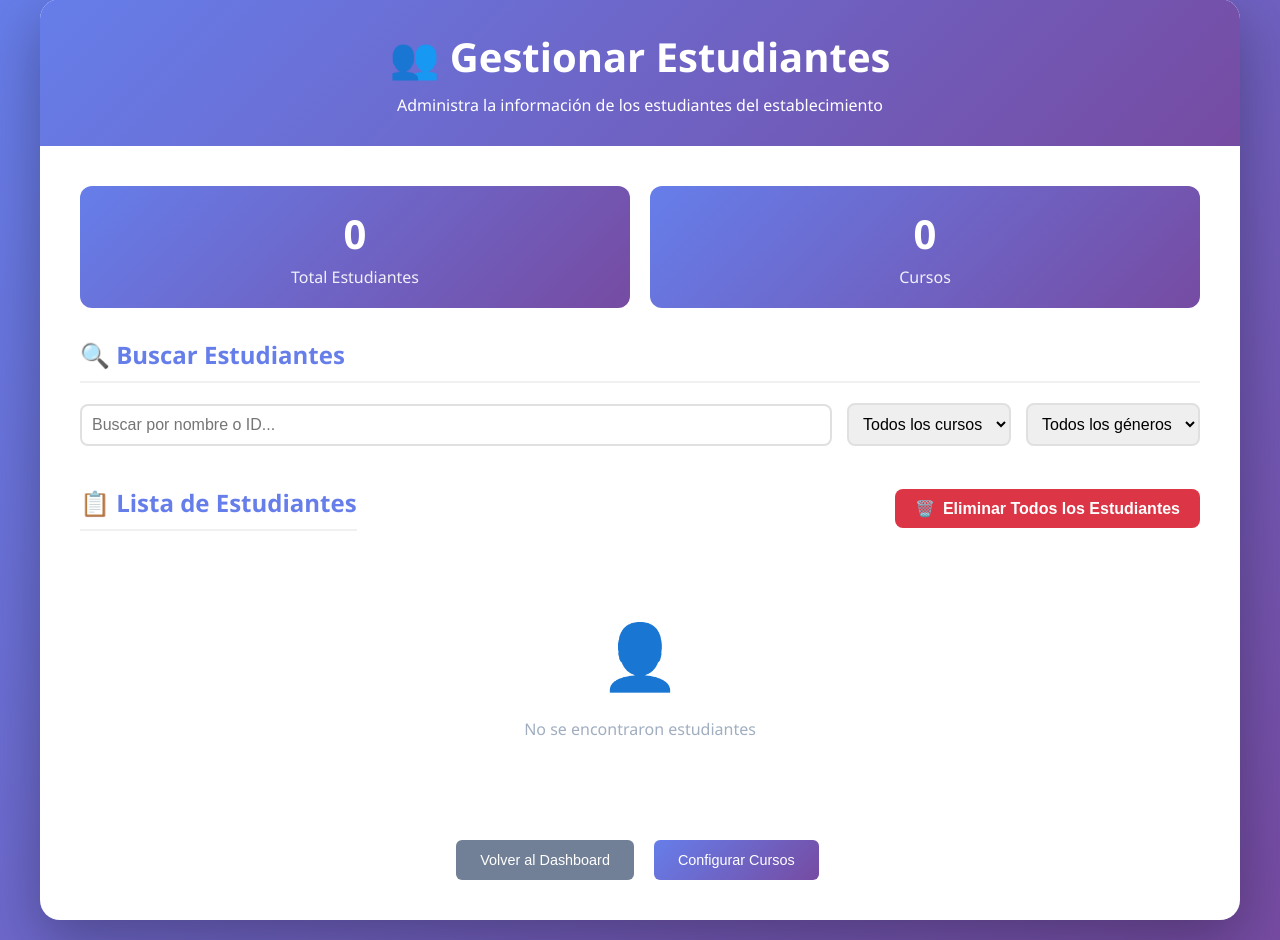
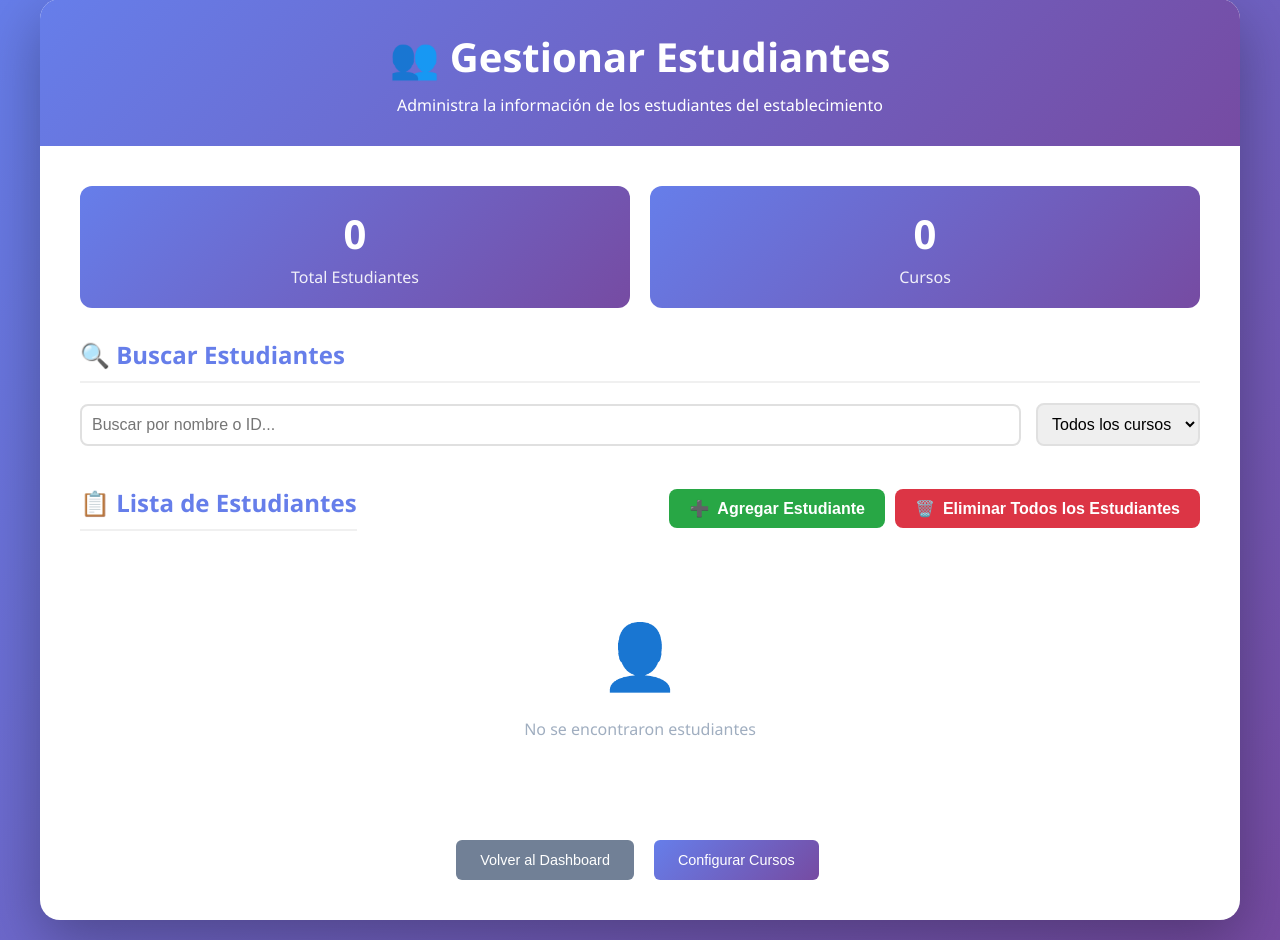
Before and after one commit to GonzaloMorenoDinamarca/convivir-v4-platform, a Flask app: page /gestionar_estudiantes in a window 1280 px wide. Shown: the part 21-961 px from the top of the page. Run offline with Flask 3, Linux system fonts and the light colour scheme; data that the repository does not hold is empty.

Commit message:
feat: Mejorar Gestionar Estudiantes - eliminar columnas y agregar estudiante individual
- Eliminar columnas Edad y Género de la tabla de estudiantes
- Eliminar filtro de género
- Agregar botón y modal para agregar estudiantes individuales
- Simplificar interfaz para mostrar solo ID/Nombre, Curso y Acciones
- Generar RUNs únicos automáticamente al agregar estudiantes

```diff
--- a/templates/gestionar_estudiantes.html
+++ b/templates/gestionar_estudiantes.html
@@ -279,11 +279,7 @@
                     <select id="filtro-curso">
                         <option value="">Todos los cursos</option>
                     </select>
-                    <select id="filtro-genero">
-                        <option value="">Todos los géneros</option>
-                        <option value="M">Masculino</option>
-                        <option value="F">Femenino</option>
-                    </select>
+
                 </div>
             </div>
 
@@ -291,9 +287,14 @@
             <div class="section">
                 <div style="display: flex; justify-content: space-between; align-items: center; margin-bottom: 20px;">
                     <h2 style="margin: 0;">📋 Lista de Estudiantes</h2>
-                    <button onclick="eliminarTodosLosEstudiantes()" class="btn-delete-all" style="background: #dc3545; color: white; padding: 10px 20px; border: none; border-radius: 8px; cursor: pointer; font-size: 1em; font-weight: 600; display: flex; align-items: center; gap: 8px;">
-                        <span>🗑️</span> Eliminar Todos los Estudiantes
-                    </button>
+                    <div style="display: flex; gap: 10px;">
+                        <button onclick="mostrarModalAgregar()" style="background: #28a745; color: white; padding: 10px 20px; border: none; border-radius: 8px; cursor: pointer; font-size: 1em; font-weight: 600; display: flex; align-items: center; gap: 8px;">
+                            <span>➕</span> Agregar Estudiante
+                        </button>
+                        <button onclick="eliminarTodosLosEstudiantes()" class="btn-delete-all" style="background: #dc3545; color: white; padding: 10px 20px; border: none; border-radius: 8px; cursor: pointer; font-size: 1em; font-weight: 600; display: flex; align-items: center; gap: 8px;">
+                            <span>🗑️</span> Eliminar Todos los Estudiantes
+                        </button>
+                    </div>
                 </div>
                 <div id="tabla-container">
                     <div class="empty-state">
@@ -308,6 +309,31 @@
                 <button class="btn btn-secondary" onclick="window.location.href='/'">Volver al Dashboard</button>
                 <button class="btn btn-primary" onclick="window.location.href='/configurar_cursos'">Configurar Cursos</button>
             </div>
+        </div>
+    </div>
+
+    <!-- Modal para agregar estudiante -->
+    <div id="modal-agregar" class="modal">
+        <div class="modal-content">
+            <div class="modal-header">
+                <h2>➕ Agregar Estudiante</h2>
+            </div>
+            <form id="form-agregar">
+                <div class="form-group">
+                    <label>Nombre del Estudiante: *</label>
+                    <input type="text" id="add-nombre" placeholder="Ej: GONZÁLEZ PÉREZ JUAN PABLO" required>
+                </div>
+                <div class="form-group">
+                    <label>Curso: *</label>
+                    <select id="add-curso" required>
+                        <option value="">Seleccione un curso</option>
+                    </select>
+                </div>
+                <div class="modal-buttons">
+                    <button type="button" class="btn btn-secondary" onclick="cerrarModalAgregar()">Cancelar</button>
+                    <button type="submit" class="btn btn-primary">Agregar Estudiante</button>
+                </div>
+            </form>
         </div>
     </div>
 
@@ -346,7 +372,12 @@
         // Event listeners para filtros
         document.getElementById('buscar').addEventListener('input', filtrarEstudiantes);
         document.getElementById('filtro-curso').addEventListener('change', filtrarEstudiantes);
-        document.getElementById('filtro-genero').addEventListener('change', filtrarEstudiantes);
+
+        // Form submit para agregar estudiante
+        document.getElementById('form-agregar').addEventListener('submit', async (e) => {
+            e.preventDefault();
+            await agregarEstudiante();
+        });
 
         // Form submit para editar
         document.getElementById('form-editar').addEventListener('submit', async (e) => {
@@ -377,12 +408,21 @@
                 const data = await response.json();
 
                 if (data.exito) {
-                    const select = document.getElementById('filtro-curso');
+                    const selectFiltro = document.getElementById('filtro-curso');
+                    const selectAgregar = document.getElementById('add-curso');
+
                     data.cursos.forEach(curso => {
-                        const option = document.createElement('option');
-                        option.value = curso;
-                        option.textContent = curso;
-                        select.appendChild(option);
+                        // Para el filtro
+                        const optionFiltro = document.createElement('option');
+                        optionFiltro.value = curso;
+                        optionFiltro.textContent = curso;
+                        selectFiltro.appendChild(optionFiltro);
+
+                        // Para el modal de agregar
+                        const optionAgregar = document.createElement('option');
+                        optionAgregar.value = curso;
+                        optionAgregar.textContent = curso;
+                        selectAgregar.appendChild(optionAgregar);
                     });
 
                     // Contar cursos únicos
@@ -413,8 +453,6 @@
                         <tr>
                             <th>ID / Nombre</th>
                             <th>Curso</th>
-                            <th>Género</th>
-                            <th>Edad</th>
                             <th>Acciones</th>
                         </tr>
                     </thead>
@@ -426,8 +464,6 @@
                     <tr>
                         <td><strong>${est.estudiante_id}</strong></td>
                         <td>${est.curso_id}</td>
-                        <td>${est.genero === 'M' ? 'Masculino' : 'Femenino'}</td>
-                        <td>${est.edad} años</td>
                         <td>
                             <button class="btn btn-edit" onclick="editarEstudiante('${est.estudiante_id}')">✏️ Editar</button>
                             <button class="btn btn-delete" onclick="eliminarEstudiante('${est.estudiante_id}')">🗑️ Eliminar</button>
@@ -447,14 +483,12 @@
         function filtrarEstudiantes() {
             const busqueda = document.getElementById('buscar').value.toLowerCase();
             const curso = document.getElementById('filtro-curso').value;
-            const genero = document.getElementById('filtro-genero').value;
 
             let filtrados = estudiantesData.filter(est => {
                 const matchBusqueda = est.estudiante_id.toLowerCase().includes(busqueda);
                 const matchCurso = !curso || est.curso_id === curso;
-                const matchGenero = !genero || est.genero === genero;
 
-                return matchBusqueda && matchCurso && matchGenero;
+                return matchBusqueda && matchCurso;
             });
 
             mostrarEstudiantes(filtrados);
@@ -524,8 +558,61 @@
             }
         }
 
+        async function agregarEstudiante() {
+            const nombre = document.getElementById('add-nombre').value.trim();
+            const curso = document.getElementById('add-curso').value;
+
+            if (!nombre || !curso) {
+                alert('⚠️ Por favor, completa todos los campos');
+                return;
+            }
+
+            try {
+                // Generar un RUN único basado en timestamp
+                const timestamp = Date.now();
+                const run = `99.${String(timestamp).slice(-6, -3)}.${String(timestamp).slice(-3)}-${timestamp % 10}`;
+
+                const response = await fetch('/api/guardar_estudiantes_curso', {
+                    method: 'POST',
+                    headers: {
+                        'Content-Type': 'application/json'
+                    },
+                    body: JSON.stringify({
+                        curso_id: curso,
+                        estudiantes: [{
+                            run: run,
+                            nombre_completo: nombre,
+                            edad: 14,
+                            genero: 'M'
+                        }]
+                    })
+                });
+
+                const data = await response.json();
+
+                if (data.exito) {
+                    alert('✅ Estudiante agregado exitosamente');
+                    cerrarModalAgregar();
+                    await cargarEstudiantes();
+                } else {
+                    alert('❌ Error: ' + data.mensaje);
+                }
+            } catch (error) {
+                alert('❌ Error al agregar estudiante: ' + error.message);
+            }
+        }
+
         function cerrarModal() {
             document.getElementById('modal-editar').style.display = 'none';
+        }
+
+        function mostrarModalAgregar() {
+            document.getElementById('modal-agregar').style.display = 'block';
+        }
+
+        function cerrarModalAgregar() {
+            document.getElementById('modal-agregar').style.display = 'none';
+            document.getElementById('form-agregar').reset();
         }
 
         function mostrarError(mensaje) {
@@ -540,9 +627,13 @@
 
         // Cerrar modal al hacer clic fuera
         window.onclick = function(event) {
-            const modal = document.getElementById('modal-editar');
-            if (event.target === modal) {
+            const modalEditar = document.getElementById('modal-editar');
+            const modalAgregar = document.getElementById('modal-agregar');
+            if (event.target === modalEditar) {
                 cerrarModal();
+            }
+            if (event.target === modalAgregar) {
+                cerrarModalAgregar();
             }
         }
 
```
